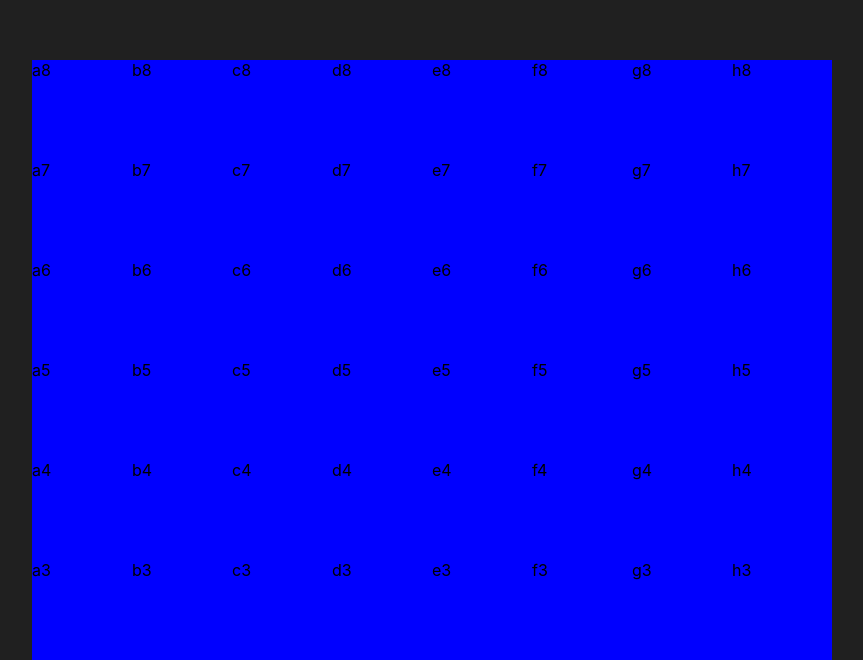
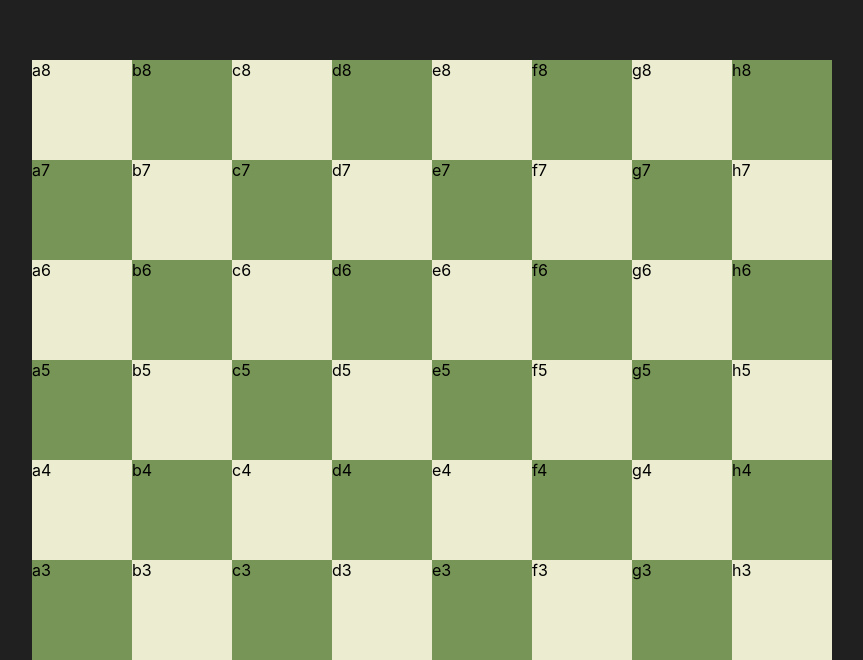
Before and after one commit to jtsui23-code/chessapp, a React (Create React App) app: page / in a window 1280 px wide. Shown: the part 140-800 px from the top of the page, without its empty margins (208-1071 px from the left). Built offline with nearby package versions, Linux system fonts and the light colour scheme.

Commit message:
Properly renders the correct color tile.

```diff
--- a/src/components/Chessboard.tsx
+++ b/src/components/Chessboard.tsx
@@ -9,8 +9,15 @@ export default function Chessboard() {
     let board = [];
            for(let j = verticalAxis.length-1; j>=0; j--){
            for(let i = 0; i< horizontalAxis.length; i++){
+              //   need to add 2 because i starts at 0 and j starts at an offset of 1
+                const number = i + j + 2;
+                if (number %2 ===0){
+                board.push(<div className="tile black-tile"> {horizontalAxis[i]}{verticalAxis[j]} </div>)
 
-                board.push(<div className="tile"> {horizontalAxis[i]}{verticalAxis[j]} </div>)
+                } else {
+                board.push(<div className="tile white-tile"> {horizontalAxis[i]}{verticalAxis[j]} </div>)
+
+                }
             }
            }
     return <div id="chessboard">
```
